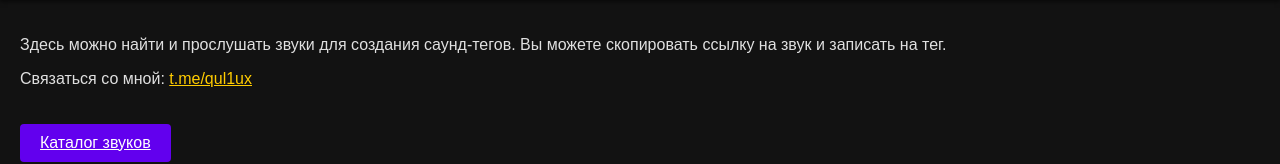
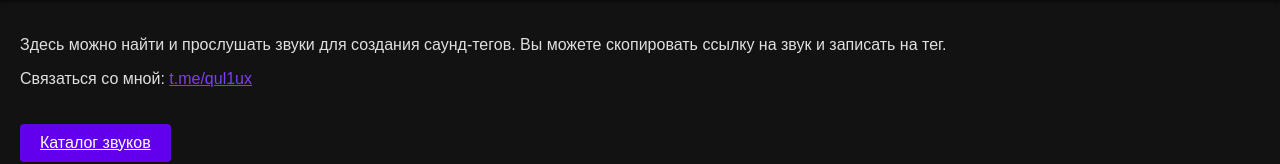
Before and after one commit to Smerch1/nfc-audio-site, a plain HTML site: page index.html in a window 1280 px wide. In both pictures the pointer is over the link "t.me/qul1ux". Shown: the part 120-284 px from the top of the page. Drawn offline with Linux system fonts and the light colour scheme.

Commit message:
Update styles.css

```diff
--- a/css/styles.css
+++ b/css/styles.css
@@ -95,7 +95,7 @@ body {
 }
 
 .info a:hover {
-  color: #ffcc00; /* например, желтый при наведении */
+  color: #7e3ff2; /* например, желтый при наведении */
 }
 
 /* Анимации */
```
